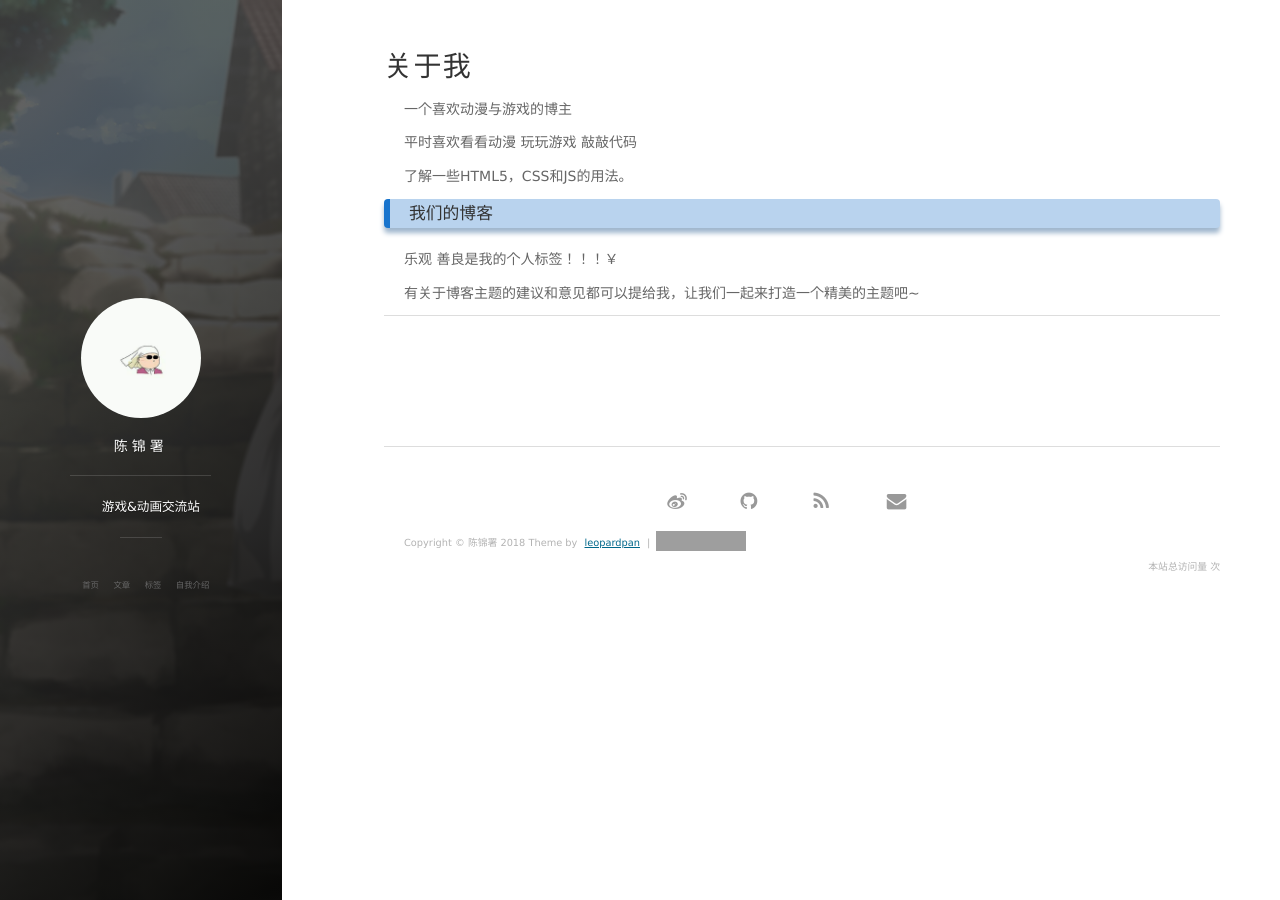
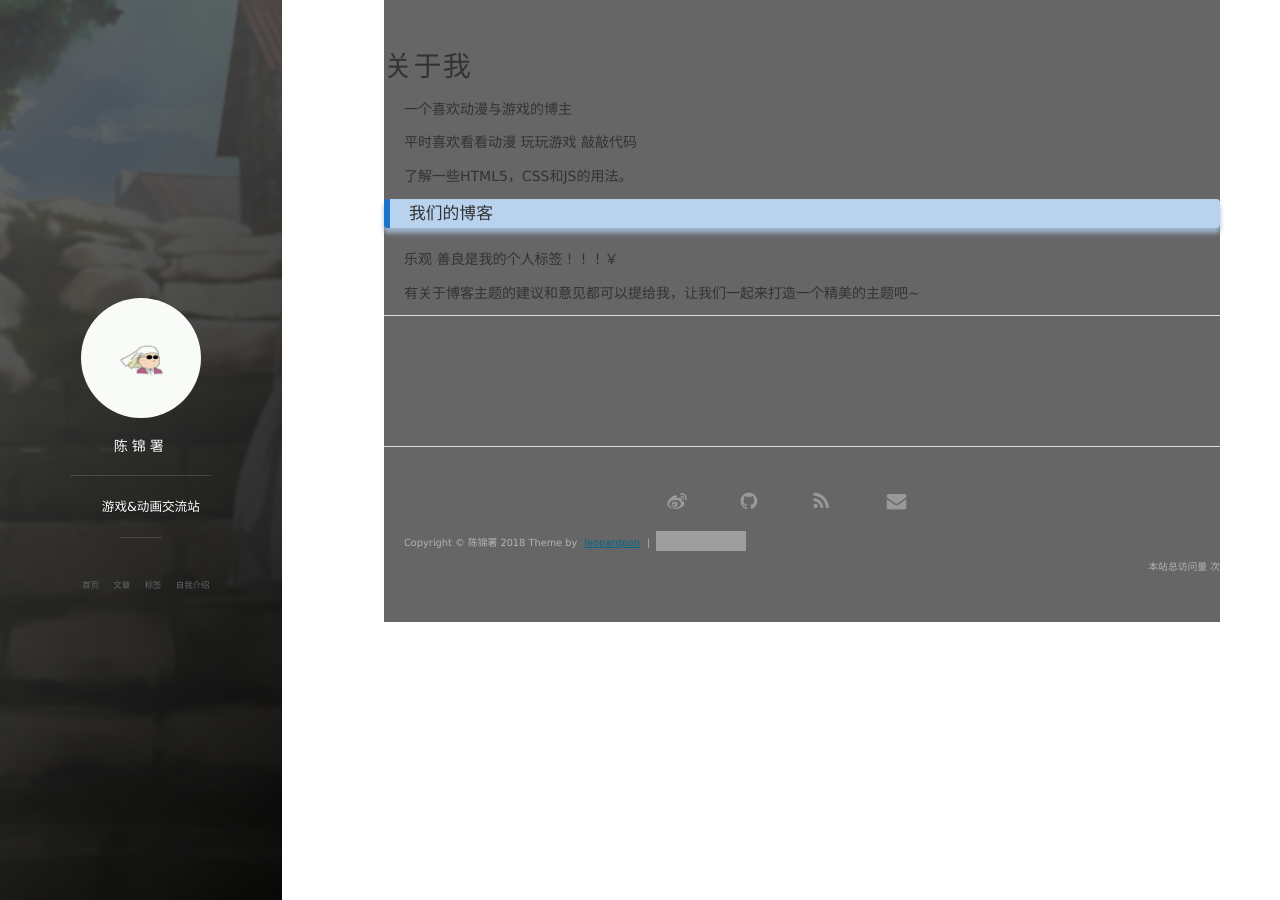
Before and after one commit to chenjinshu123/Chenjinshu123.github.io, a Jekyll site: the page built from about.md, in a window 1280 px wide. Built offline with Jekyll 4.4.1, drawn with Linux system fonts in a browser that asks for light colours; nearby versions of some CDN libraries; comment, search, counter and statistics services are not loaded; grey boxes are pictures that could not be loaded.

Commit message:
Update main.css

```diff
--- a/css/main.css
+++ b/css/main.css
@@ -395,7 +395,7 @@ img::-moz-selection {
     padding: 50px 0;
     /*margin: 0 auto; */
     /*width: 700px;*/
-     color:#666666;
+  background-color:#666666;
   }
 
   .footer {
```
